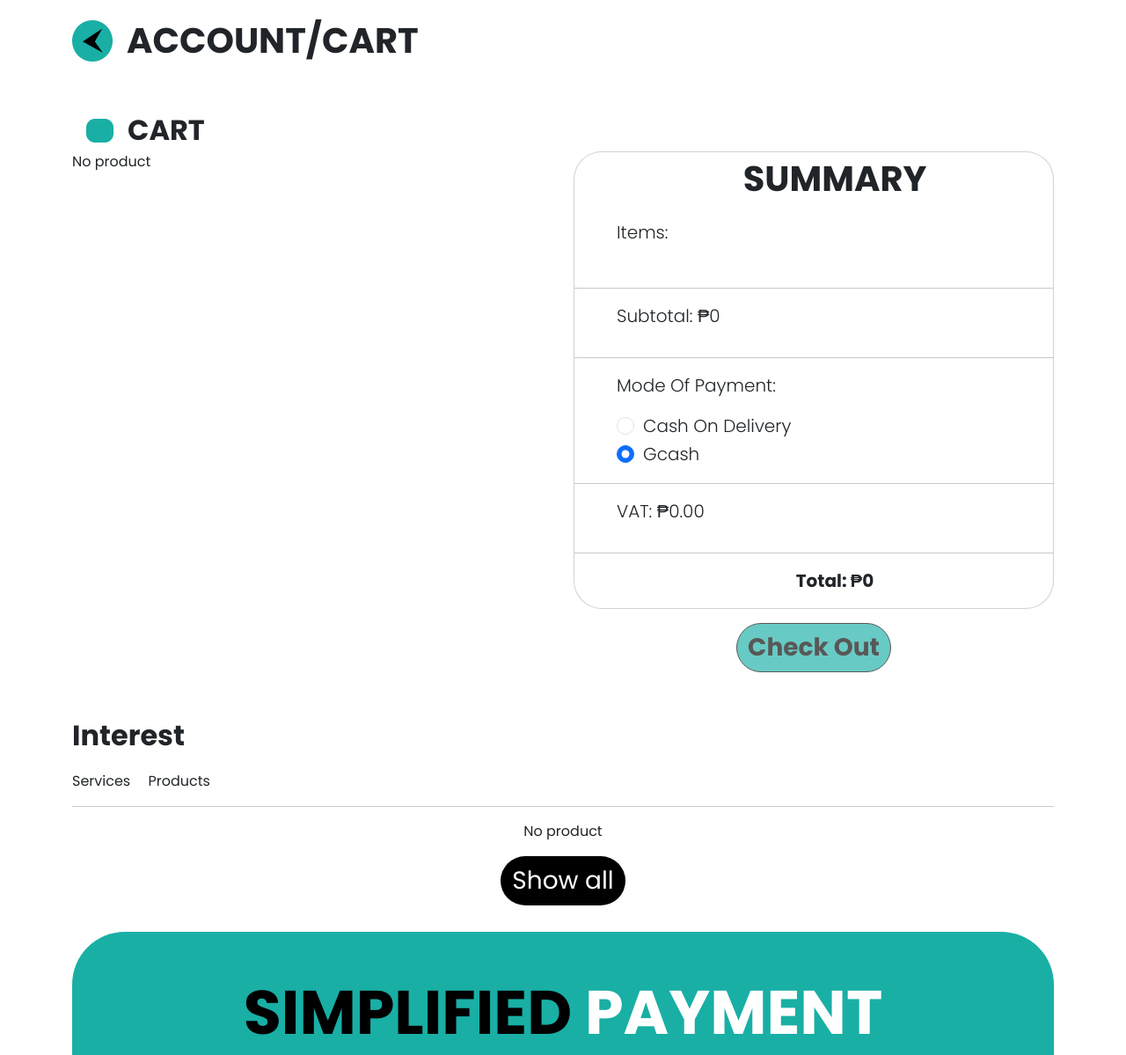
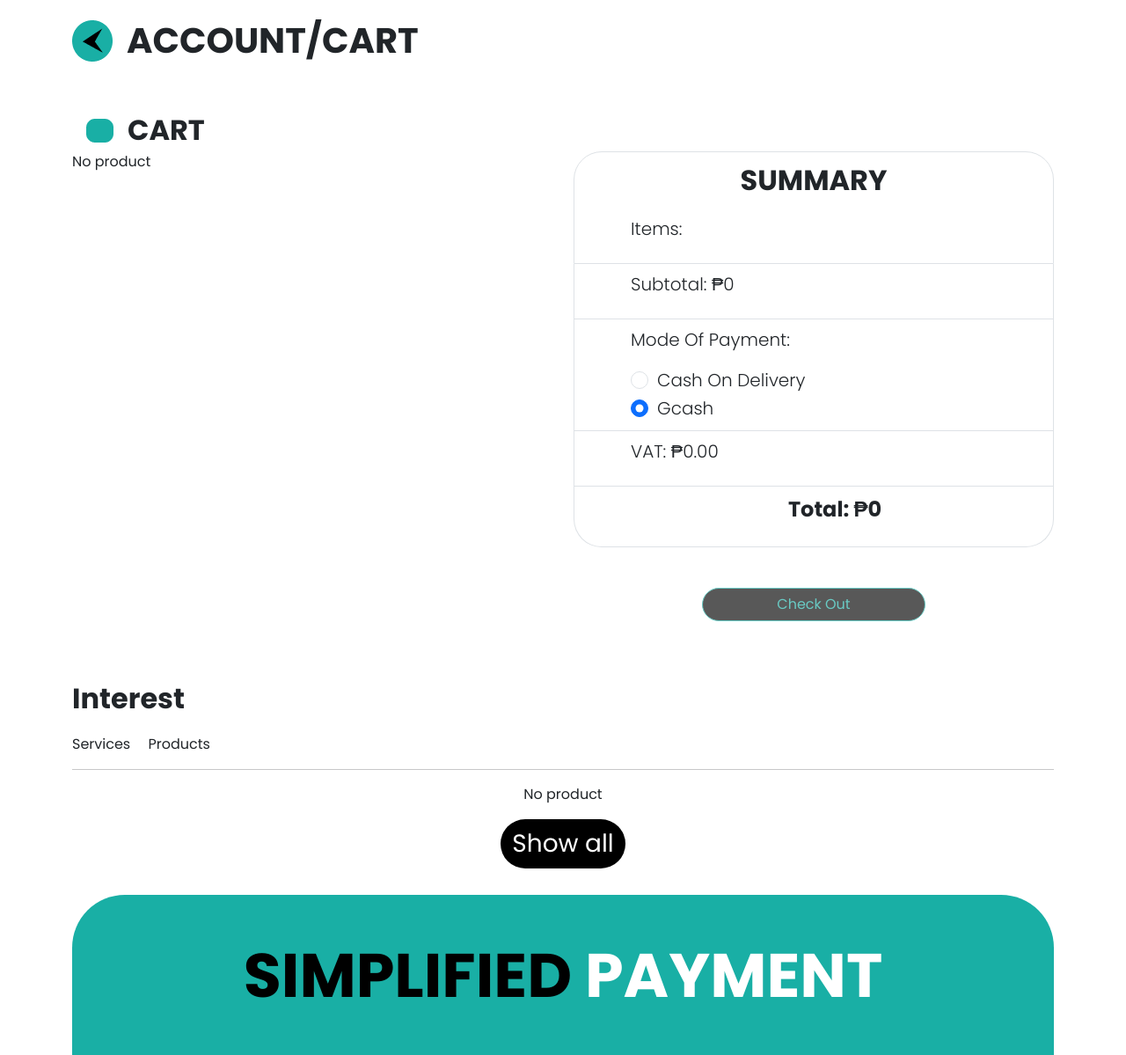
Before and after one commit to ServeITPH/ServeIT, a PHP site: page /cart.php in a window 1280 px wide. Shown: the part 72-1271 px from the top of the page at 88% size. Run offline with PHP 8.4, Linux system fonts and the light colour scheme; data that the repository does not hold is empty.

Commit message:
modified cart

```diff
--- a/cart.php
+++ b/cart.php
@@ -39,6 +39,7 @@ $fetchItem = executeQuery($items);
     <!-- assets -->
     <link rel="stylesheet" href="assets/css/nav/nav.css">
     <link rel="icon" href="assets/images/nav/logo-nav.png">
+    <link rel="stylesheet" href="assets/css/landing-page/style.css">
     <link rel="stylesheet" href="assets/css/footer/footer.css">
 
 </head>
@@ -89,8 +90,10 @@ $fetchItem = executeQuery($items);
                                 <hr>
 
                                 <div class="d-flex justify-content-between align-items-center">
-                                    <p class="card-text"><?php echo $fetchCartRow['description']; ?></p>
-                                    <div class="d-flex">
+                                    <p class="card-text text-truncate" style="max-width: calc(65% - 100px);">
+                                        <?php echo $fetchCartRow['description']; ?>
+                                    </p>
+                                    <div class="d-flex ms-auto flex-nowrap">
                                         <form method="post">
                                             <input type="hidden" name="deleteCartID"
                                                 value="<?php echo $fetchCartRow['cartID']; ?>">
@@ -112,16 +115,21 @@ $fetchItem = executeQuery($items);
                 }
                 ?>
             </div>
+
             <div class="col-12 col-md-6">
-                <div class="card rounded-5">
-                    <p class="fw-bold fs-1 text-center ms-5 ms-5"> SUMMARY </p>
-                    <p class="fw-lighter fs-5 text-start ms-5 ms-5"> Items:</p>
+                <ul class="list-group rounded-5">
+                    <li class="list-group-item">
+                        <p class="fw-bold fs-2 text-center"> SUMMARY </p>
+                        <p class="fw-lighter fs-5 text-start ms-5"> Items:</p>
                         <p class="fw-medium fs-5 ms-5 ms-5"><?php echo $itemsList; ?></p>
-                    <hr>
-                    <p class="fw-lighter fs-5 text-start ms-5 ms-5"> Subtotal: ₱<span><?php echo $grandTotal ?></span>
+                    </li>
+                    <li class="list-group-item">
+                        <p class="fw-lighter fs-5 text-start ms-5"> Subtotal:
+                            ₱<span><?php echo $grandTotal ?></span>
                         </p>
-                    <hr>
-                    <p class="fw-lighter fs-5 text-start ms-5 ms-5"> Mode Of Payment:</p>
+                    </li>
+                    <li class="list-group-item">
+                        <p class="fw-lighter fs-5 text-start ms-5"> Mode Of Payment:</p>
                         <div class="form-check fw-lighter fs-5 text-start ms-5 ms-5">
                             <input class="form-check-input" type="radio" name="exampleRadios" id="exampleRadios1"
                                 value="option1" checked>
@@ -137,18 +145,21 @@ $fetchItem = executeQuery($items);
                                 Gcash
                             </label>
                         </div>
-                    <hr>
-                    <p class="fw-lighter fs-5 text-start ms-5 ms-5"> VAT: ₱0.00 </p>
-                    <hr>
-                    <p class="fw-bolder fs-5 text-start ms-5 ms-5 text-center">Total:
+                    </li>
+                    <li class="list-group-item">
+                        <p class="fw-lighter fs-5 text-start ms-5"> VAT: ₱0.00 </p>
+                    </li>
+                    <li class="list-group-item mb-0">
+                        <p class="fw-bolder fs-4 text-start ms-5 text-center">Total:
                             ₱<span><?php echo $grandTotal ?></span>
                         </p>
+                    </li>
+                </ul>
 
-                </div>
 
                 <div class="d-flex justify-content-center mt-3">
-                    <button type="button" class="btn rounded-5 fs-3 fw-bold" data-bs-toggle="modal"
-                        data-bs-target="#myModal" style="background-color: #19AFA5; color: black;" <?php if ($cartEmpty)
+                    <button type="button" class="btn btn-more btn-primary mx-auto mb-3" data-bs-toggle="modal"
+                        data-bs-target="#myModal" <?php if ($cartEmpty)
                             echo 'disabled'; ?>>Check Out</button>
                 </div>
 
@@ -198,12 +209,8 @@ $fetchItem = executeQuery($items);
 
                             <div class="div">
                                 <div class="card">
-                                    <img src="https://plus.unsplash.com/premium_photo-1701090939615-1794bbac5c06?fm=jpg&q=60&w=3000&ixlib=rb-4.0.3&ixid=M3wxMjA3fDB8MHxzZWFyY2h8MXx8Z3JheSUyMGJhY2tncm91bmR8ZW58MHx8MHx8fDA%3D" class="card-img-top" alt="...">
-                                    <!-- <div class="card-body">
-                                        <p class="card-text">Some quick example image to build on the card title and make up the
-                                            bulk
-                                            of the card's content.</p>
-                                    </div> -->
+                                    <img src="https://plus.unsplash.com/premium_photo-1701090939615-1794bbac5c06?fm=jpg&q=60&w=3000&ixlib=rb-4.0.3&ixid=M3wxMjA3fDB8MHxzZWFyY2h8MXx8Z3JheSUyMGJhY2tncm91bmR8ZW58MHx8MHx8fDA%3D"
+                                        class="card-img-top" alt="...">
                                 </div>
 
 
@@ -219,7 +226,8 @@ $fetchItem = executeQuery($items);
                                             <div class="d-flex">
                                                 <a href="productInfo.php">
                                                     <button type="button" class="btn rounded-5"
-                                                    style="background-color: #19AFA5; color: black; width: 110px">See More</button>
+                                                        style="background-color: #19AFA5; color: black; width: 110px">See
+                                                        More</button>
                                                 </a>
                                             </div>
                                         </div>
```
Lines whose indentation alone changed are shown as unchanged.
